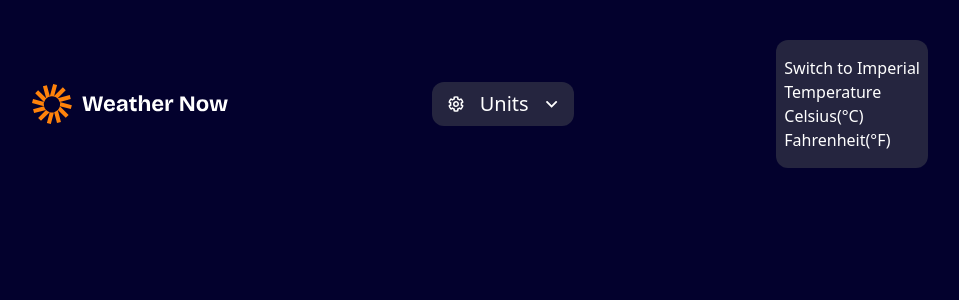
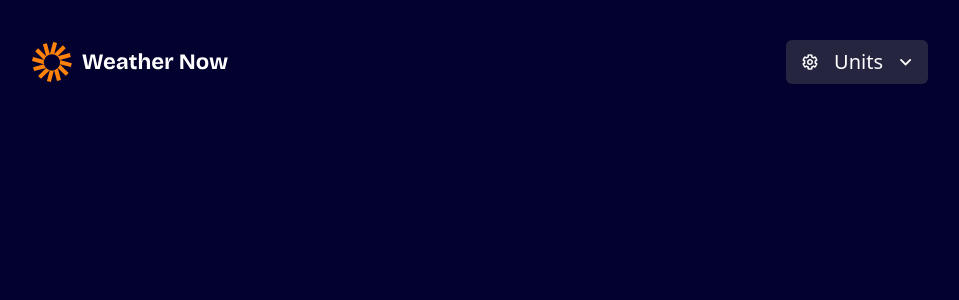
Before and after one commit to DeveloperDinesh24/weather-app, a React (Vite) app: page / in a window 1280 px wide. Shown: the top 300 px of the page, without its empty margins (160-1119 px from the left). Built offline with nearby package versions, Linux system fonts and the light colour scheme.

Commit message:
feat: complete dropdown menu

```diff
--- a/src/components/Dropdown.tsx
+++ b/src/components/Dropdown.tsx
@@ -1,17 +1,50 @@
+import { useState } from 'react'
+
 export const Dropdown = () => {
+  const [isDropdownActive, setIsDropdownActive] = useState<boolean>(false)
+
   return (
     <>
-      <div className='flex gap-4 bg-[#25253f] rounded-xl px-4 py-2 select-none cursor-pointer'>
+      <div
+        onClick={() => setIsDropdownActive((prev: boolean): boolean => !prev)}
+        className='flex gap-4 bg-[#25253f] rounded-md px-4 py-2 select-none cursor-pointer items-center'
+      >
         <img src='assets/images/icon-units.svg' />
         <p className='text-xl'>Units</p>
         <img src='assets/images/icon-dropdown.svg' />
       </div>
-      <div className='w-fit px-2 py-4 bg-[#25253f] rounded-xl select-none cursor-pointer'>
-        <p>Switch to Imperial</p>
-        <div>
-          <p>Temperature</p>
-          <p>Celsius(°C)</p>
-          <p>Fahrenheit(°F)</p>
+      <div
+        className={`w-42 p-2 cursor-pointer bg-[#25253f] rounded-xl select-none absolute ${isDropdownActive ? 'flex' : 'hidden'} top-20 right-0 mt-4 flex-col shadow-lg gap-2 z-10 transition-all duration-500`}
+      >
+        <p className='p-2 cursor-pointer'>Switch to Imperial</p>
+        <div className='flex flex-col gap-0.5'>
+          <p className='text-sm text-[#aeaeb7]'>Temperature</p>
+          <p className='p-2 rounded-md hover:bg-[#ffffff10] transition-colors duration-150 cursor-pointer'>
+            Celsius (°C)
+          </p>
+          <p className='p-2 rounded-md hover:bg-[#ffffff10] transition-colors duration-150 cursor-pointer'>
+            Fahrenheit (°F)
+          </p>
+        </div>
+        <hr className='text-[#ffffff10]' />
+        <div className='flex flex-col gap-0.5'>
+          <p className='text-sm text-[#aeaeb7]'>Wind Speed</p>
+          <p className='p-2 rounded-md hover:bg-[#ffffff10] transition-colors duration-150 cursor-pointer'>
+            km/h
+          </p>
+          <p className='p-2 rounded-md hover:bg-[#ffffff10] transition-colors duration-150 cursor-pointer'>
+            mph
+          </p>
+        </div>
+        <hr className='text-[#ffffff10]' />
+        <div className='flex flex-col gap-0.5'>
+          <p className='text-sm text-[#aeaeb7]'>Precipitation</p>
+          <p className='p-2 rounded-md hover:bg-[#ffffff10] transition-colors duration-150 cursor-pointer'>
+            Milimeters (mm)
+          </p>
+          <p className='p-2 rounded-md hover:bg-[#ffffff10] transition-colors duration-150 cursor-pointer'>
+            Inches (in)
+          </p>
         </div>
       </div>
     </>
--- a/src/components/Header.tsx
+++ b/src/components/Header.tsx
@@ -2,7 +2,7 @@ import { Dropdown } from "./Dropdown"
 
 export const Header = () => {
   return (
-    <header className="w-full h-fit py-10 flex justify-between items-center text-white">
+    <header className="w-full h-fit py-10 flex justify-between items-center text-white relative">
       <div>
         <img src='assets/images/logo.svg' alt='logo text and image' />
       </div>
```
